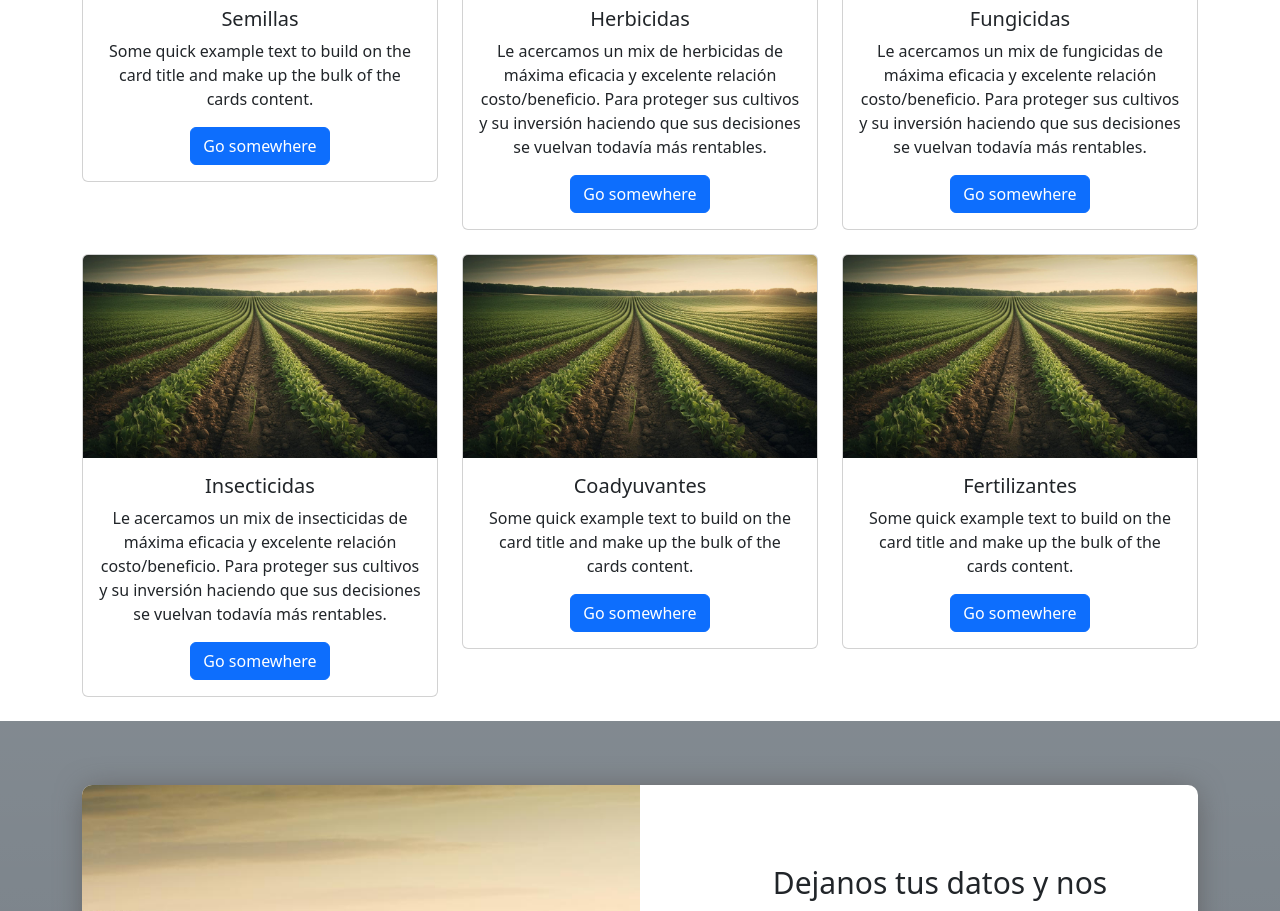
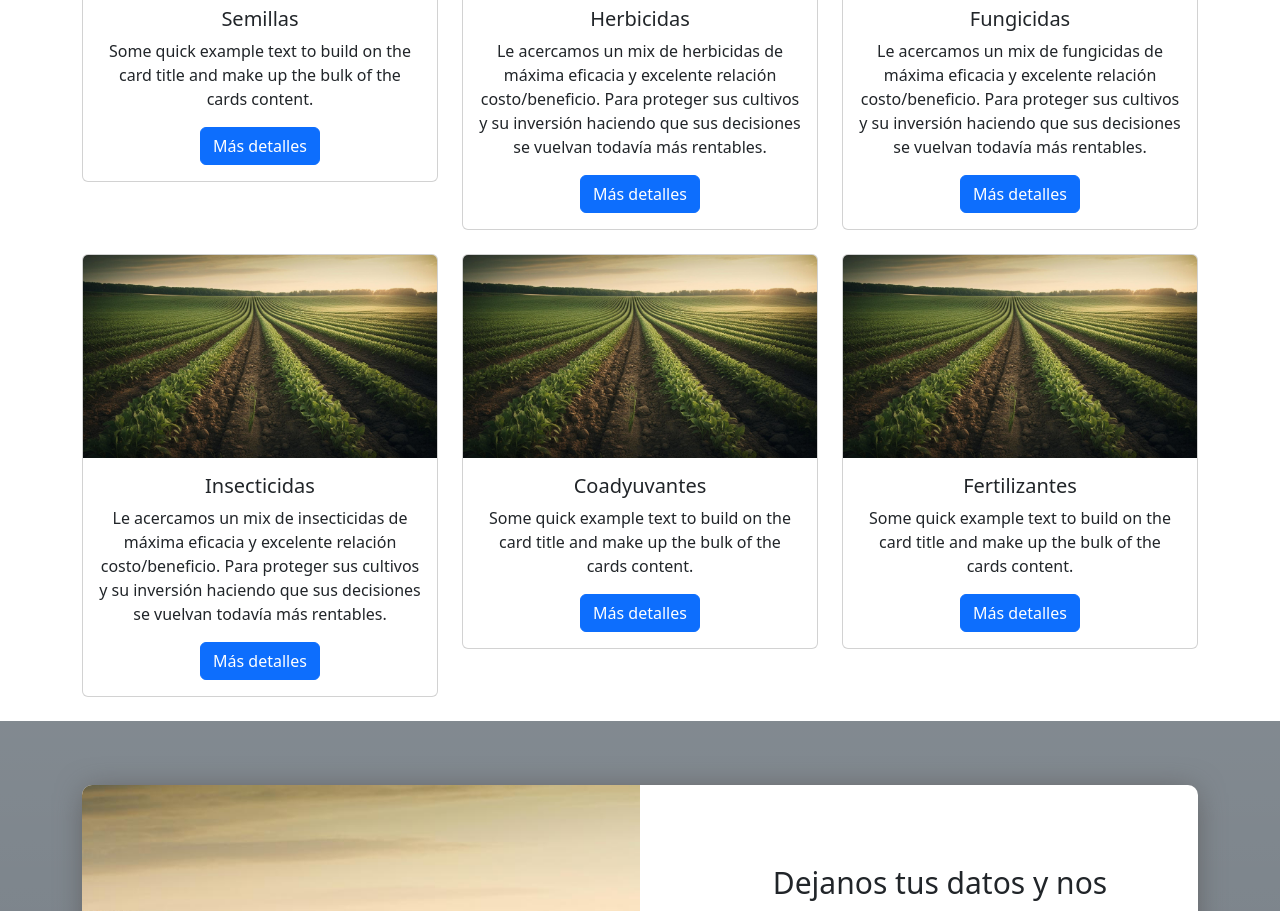
Before and after one commit to Morri17/exuviaweb2, a React (Vite) app: page / in a window 1280 px wide. Shown: the part 1200-2111 px from the top of the page. Built offline with nearby package versions, Linux system fonts and the light colour scheme.

Commit message:
boton mas detalles

```diff
--- a/src/Componentes/Carrousel.jsx
+++ b/src/Componentes/Carrousel.jsx
@@ -19,7 +19,7 @@ const Carrousel = () => {
                 the bulk of the cards content.
               </p>
               <a href="#" className="btn btn-primary">
-                Go somewhere
+                Más detalles
               </a>
             </div>
           </div>
@@ -36,7 +36,7 @@ const Carrousel = () => {
                 rentables.
               </p>
               <a href="#" className="btn btn-primary">
-                Go somewhere
+                Más detalles
               </a>
             </div>
           </div>
@@ -53,7 +53,7 @@ const Carrousel = () => {
                 rentables.
               </p>
               <a href="#" className="btn btn-primary">
-                Go somewhere
+                Más detalles
               </a>
             </div>
           </div>
@@ -70,7 +70,7 @@ const Carrousel = () => {
                 rentables.
               </p>
               <a href="#" className="btn btn-primary">
-                Go somewhere
+                Más detalles
               </a>
             </div>
           </div>
@@ -85,7 +85,7 @@ const Carrousel = () => {
                 the bulk of the cards content.
               </p>
               <a href="#" className="btn btn-primary">
-                Go somewhere
+                Más detalles
               </a>
             </div>
           </div>
@@ -101,7 +101,7 @@ const Carrousel = () => {
                 the bulk of the cards content.
               </p>
               <a href="#" className="btn btn-primary">
-                Go somewhere
+                Más detalles
               </a>
             </div>
           </div>
```
Also changed, not shown: src/Componentes/Productos/Productos.js (renamed from src/Componentes/Productos.js).
